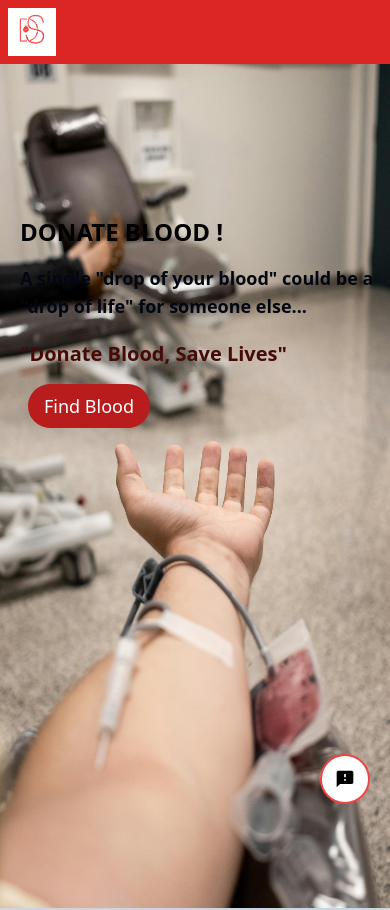
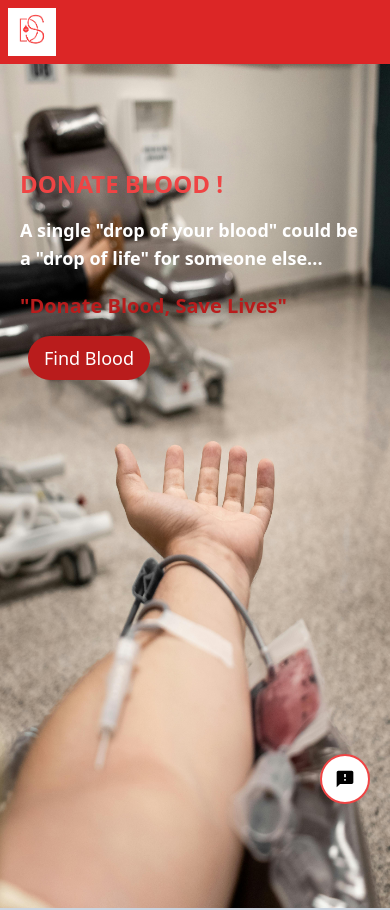
Before and after one commit to clumsy-coders-org/Donor-Sync, a React (Create React App) app in the folder client/: page /home in a window 390 px wide. Shown: the top 910 px of the page. Built offline with nearby package versions, Linux system fonts and the light colour scheme; some icons are missing.

Commit message:
home page image replaced  ok

```diff
--- a/client/src/axios/instance.js
+++ b/client/src/axios/instance.js
@@ -4,7 +4,8 @@
 import axios from "axios"
 
 
-const baseurl="http://localhost:3001"
+const baseurl="https://donor-sync-backend.onrender.com"
+
 
 // "http://localhost:3001"
 
--- a/client/src/components/Home/Home.jsx
+++ b/client/src/components/Home/Home.jsx
@@ -26,21 +26,13 @@ function Home() {
         <div className='md:hidden block'>
           <img className='md:hidden block w-auto h-screen ' src={mobimg} alt="" />
         </div>
-
-        <div class="absolute top-[6rem] md:top-32 lg:top-55 px-5 py-2 w-full md:1/2 lg:w-3/4" >
-
-        <div class="absolute top-[3rem] md:top-32 lg:top-55  py-2 w-full md:1/2 lg:w-3/4   ">
-
-        <h1 class="text-black md:text-red-500 font-bold text-2xl md:text-4xl lg:text-5xl "> DONATE BLOOD !</h1>
-          <p class="text-gray-950 text-lg md:text-2xl lg:text-3xl  py-4 font-semibold">
+        <div class="absolute top-[6rem] md:top-32 lg:top-55 px-5 py-2 w-full md:1/2 lg:w-3/4   ">
+          <h1 class=" text-red-500 font-bold text-2xl md:text-4xl lg:text-5xl "> DONATE BLOOD !</h1>
+          <p class="text-white text-lg md:text-2xl lg:text-3xl  py-4 font-semibold">
             A single "drop of your blood" could be a "drop of life" for someone else...
           </p>
-          <p class="text-red-950 md:text-red-700 text-xl md:text-3xl lg:text-4xl pt-1 md:mt-10 font-semibold">"Donate Blood, Save Lives"</p>
-          <button onClick={() => { navigate("/search") }} type="submit" class="focus:outline-none  text-white bg-red-700 hover:bg-red-800 focus:ring-4 focus:ring-red-300 font-medium rounded-3xl text-lg md:text-lg lg:text-xl px-4 md:px-5  py-2 md:py-2.5 mt-4 md:mt-4 md:mb-2 ms-2 me-2  dark:bg-red-600 dark:hover:bg-red-700 dark:focus:ring-red-900">
-
-            Find Blood
-
-          </button>
+          <p class="text-red-700 text-xl md:text-3xl lg:text-4xl pt-1 md:mt-10 font-semibold">"Donate Blood, Save Lives"</p>
+          <button onClick={() => { navigate("/search") }} type="submit" class="focus:outline-none  text-white bg-red-700 hover:bg-red-800 focus:ring-4 focus:ring-red-300 font-medium rounded-3xl text-lg md:text-lg lg:text-xl px-4 md:px-5  py-2 md:py-2.5 mt-4 md:mt-4 md:mb-2 ms-2 me-2  dark:bg-red-600 dark:hover:bg-red-700 dark:focus:ring-red-900"> Find Blood </button>
 
 
 
@@ -56,14 +48,12 @@ function Home() {
 
         </a>
 
-
       </div>
       <div>
 
       </div>
     </div>
 
-    </div>
 
   )
 }
```
Also changed, not shown: 1 other file (tests, documents, lock files or other folders).
